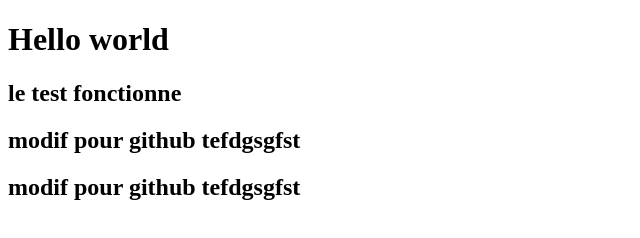
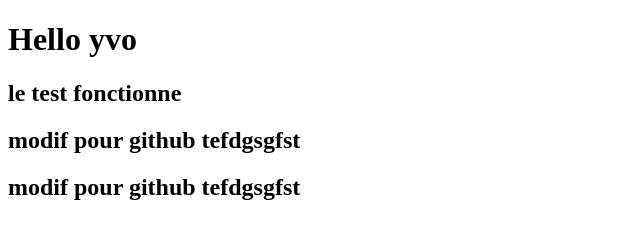
Before and after one commit to yvetterachid/brief, a plain HTML site: page index.html in a window 1280 px wide. Shown: the full height of the page, 0-640 px from the left. Drawn offline with Linux system fonts and the light colour scheme.

Commit message:
modifie index

```diff
--- a/index.html
+++ b/index.html
@@ -7,7 +7,7 @@
     <title>Document</title>
 </head>
 <body>
-    <h1>Hello world</h1>
+    <h1>Hello yvo</h1>
     <h2>le test fonctionne</h2>
     <h2>modif pour github tefdgsgfst</h2>
     <h2>modif pour github tefdgsgfst</h2>
```
